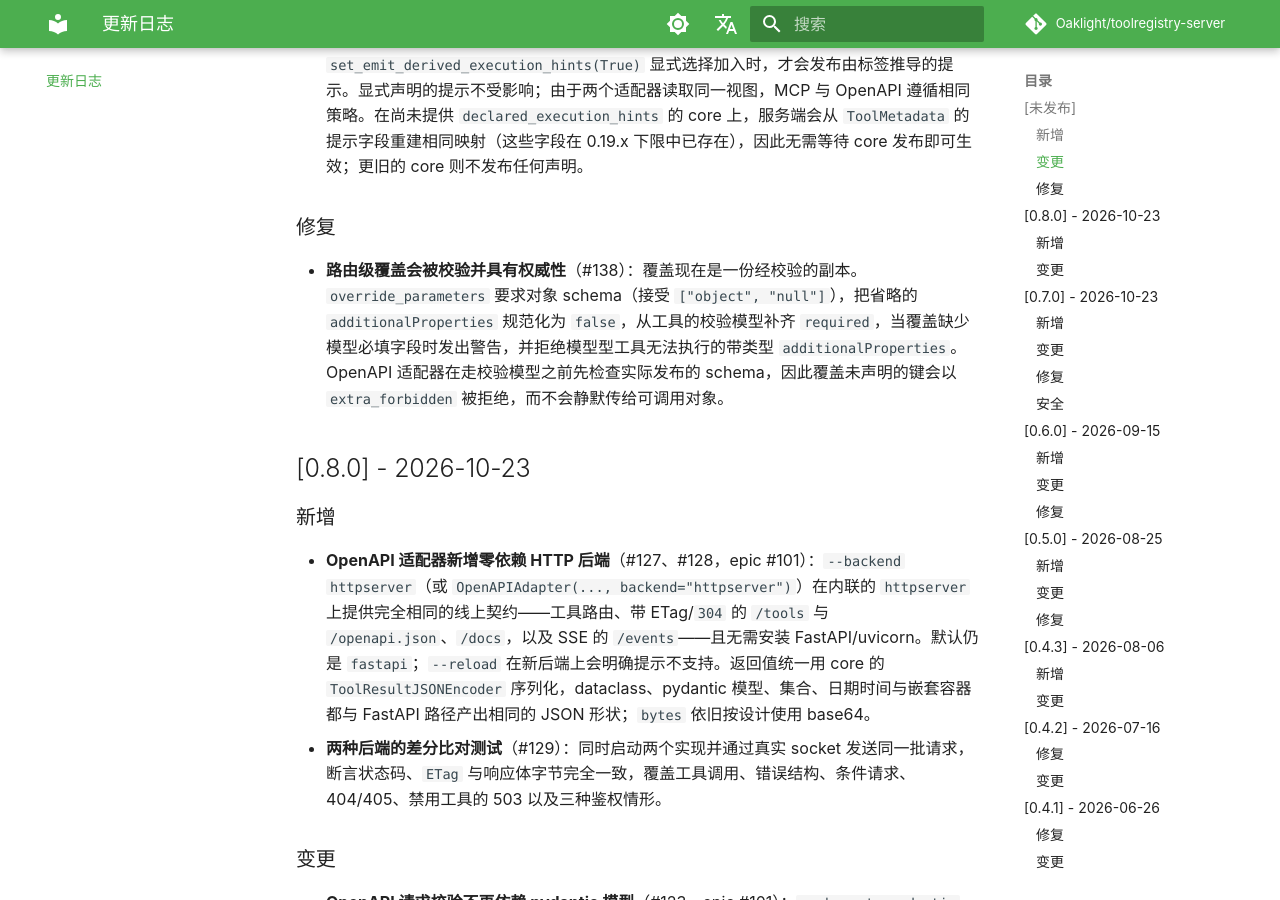
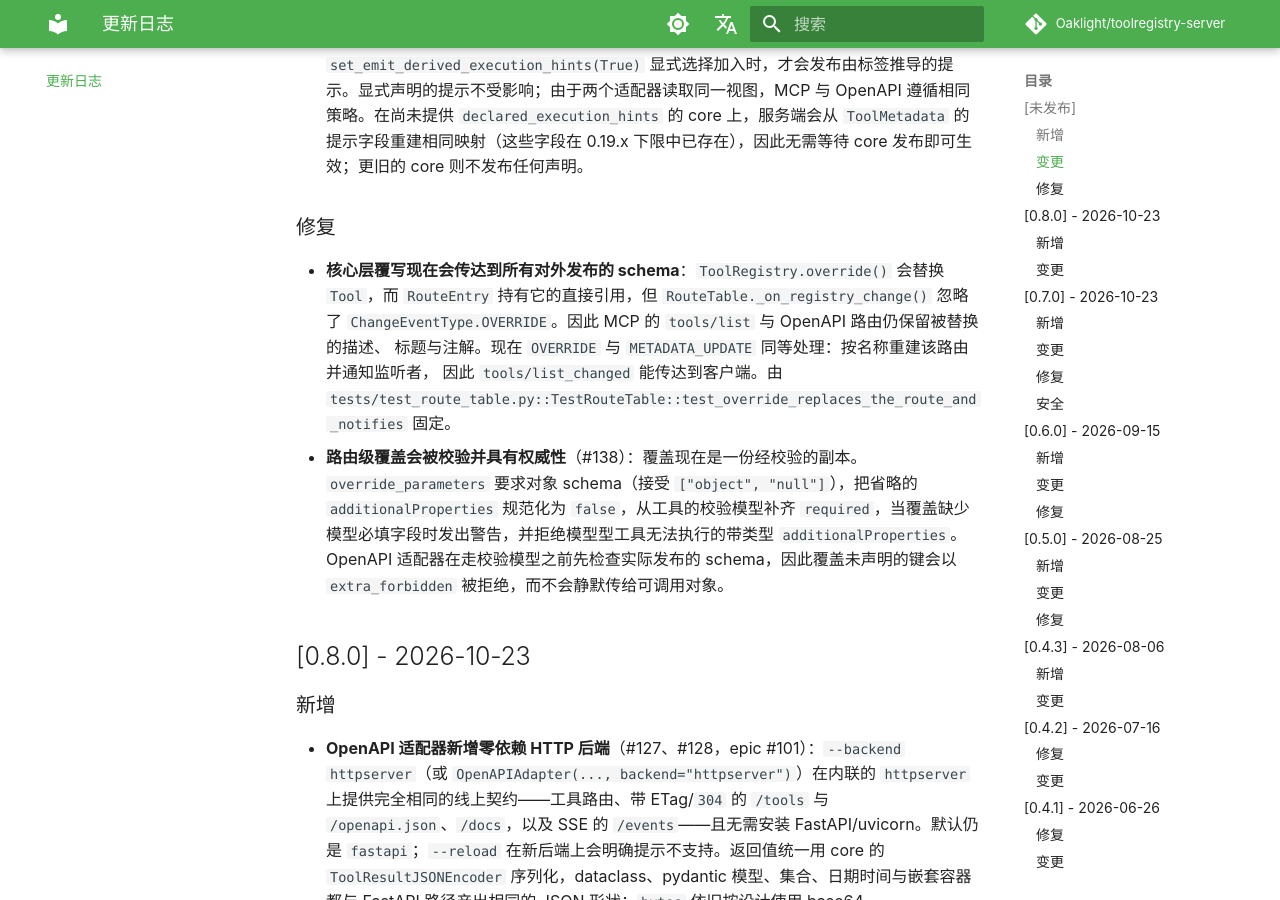
Before and after one commit to Oaklight/toolregistry-server, an MkDocs documentation site: the page built from docs/changelog.md, in a window 1280 px wide and 900 px high, scrolled down 765 px. Built offline with MkDocs 1.6.1 and Material for MkDocs 9.7.7, drawn with Linux system fonts in a browser that asks for light colours; some web fonts are replaced; comment, search, counter and statistics services are not loaded.

Commit message:
docs: 记录核心层覆写已能传达到对外 schema

```diff
--- a/docs/changelog.md
+++ b/docs/changelog.md
@@ -16,6 +16,13 @@
 
 ### 修复
 
+- **核心层覆写现在会传达到所有对外发布的 schema**：`ToolRegistry.override()` 会替换
+  `Tool`，而 `RouteEntry` 持有它的直接引用，但 `RouteTable._on_registry_change()` 忽略了
+  `ChangeEventType.OVERRIDE`。因此 MCP 的 `tools/list` 与 OpenAPI 路由仍保留被替换的描述、
+  标题与注解。现在 `OVERRIDE` 与 `METADATA_UPDATE` 同等处理：按名称重建该路由并通知监听者，
+  因此 `tools/list_changed` 能传达到客户端。由
+  `tests/test_route_table.py::TestRouteTable::test_override_replaces_the_route_and_notifies`
+  固定。
 - **路由级覆盖会被校验并具有权威性**（#138）：覆盖现在是一份经校验的副本。`override_parameters` 要求对象 schema（接受 `["object", "null"]`），把省略的 `additionalProperties` 规范化为 `false`，从工具的校验模型补齐 `required`，当覆盖缺少模型必填字段时发出警告，并拒绝模型型工具无法执行的带类型 `additionalProperties`。OpenAPI 适配器在走校验模型之前先检查实际发布的 schema，因此覆盖未声明的键会以 `extra_forbidden` 被拒绝，而不会静默传给可调用对象。
 
 ## [0.8.0] - 2026-10-23
```
